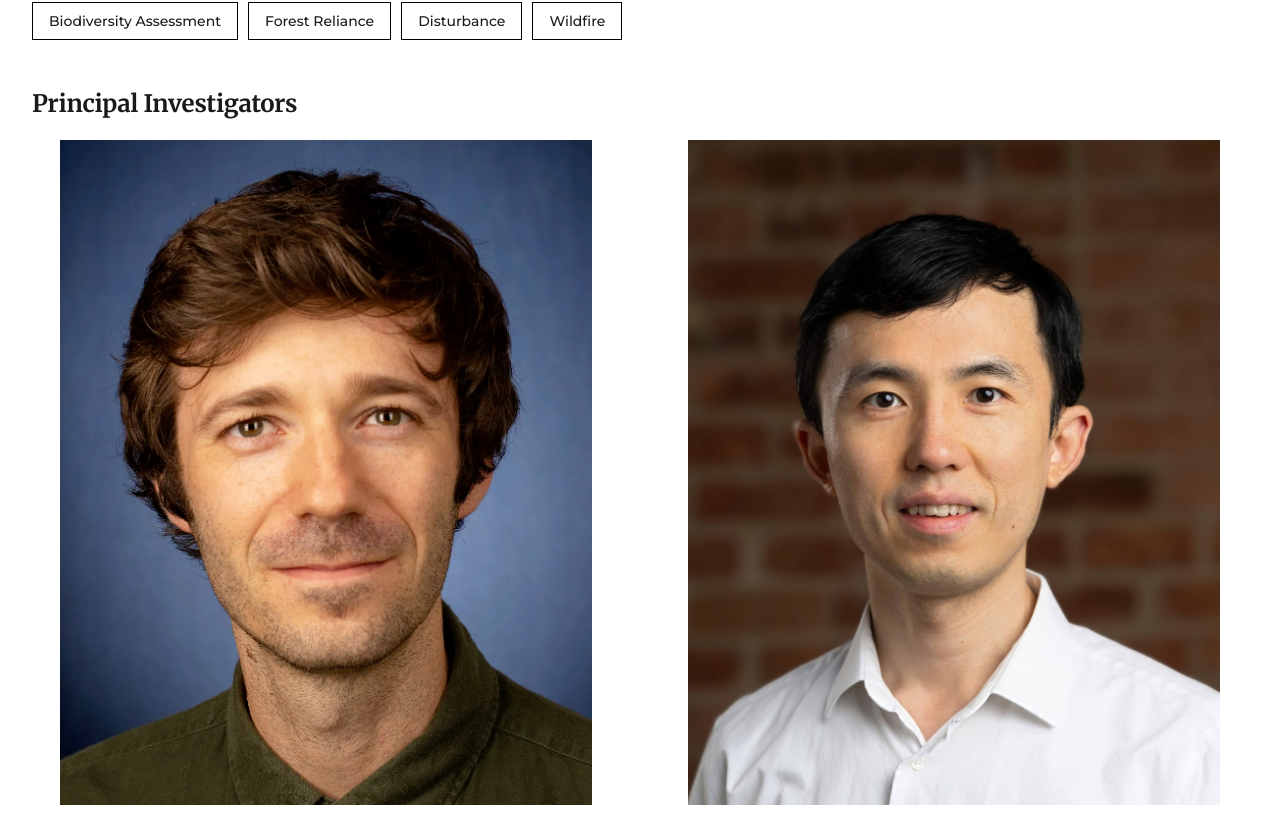
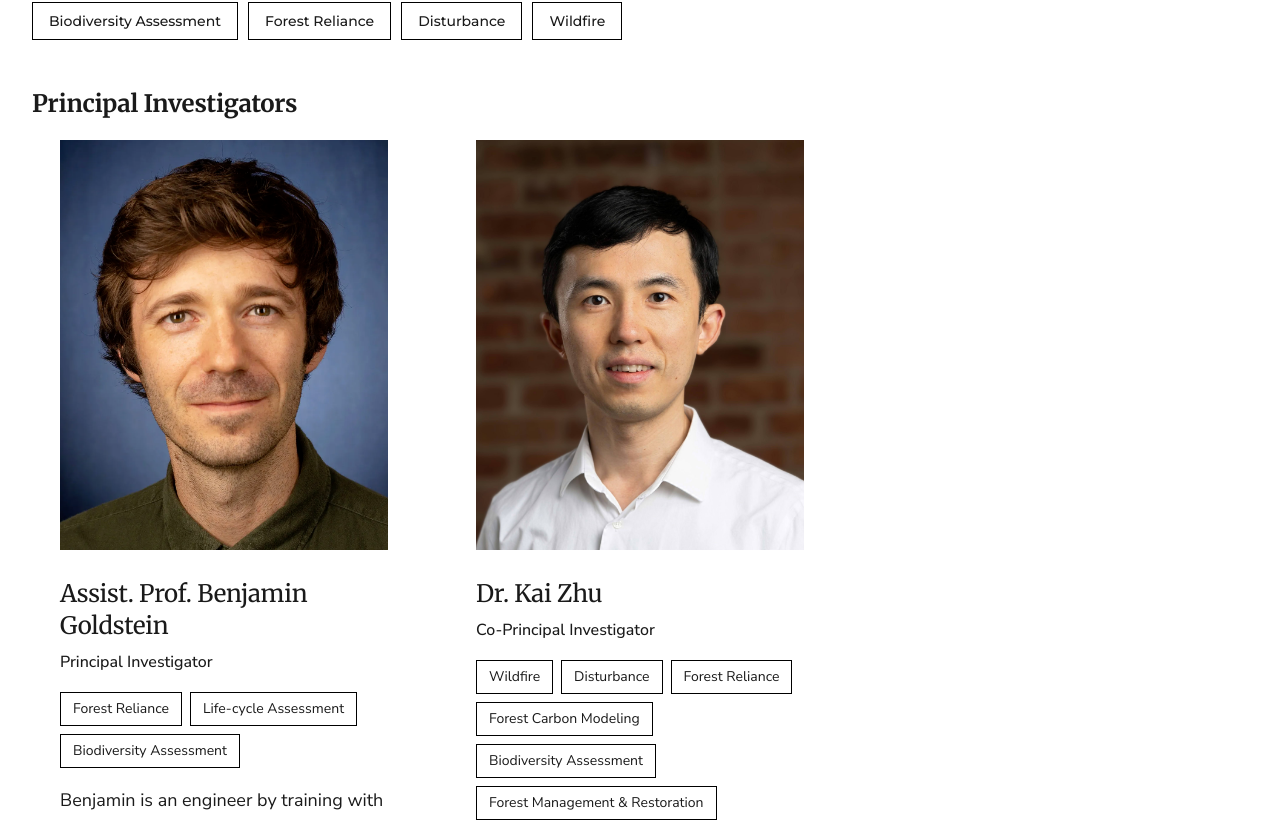
Before and after one commit to LASER-Project-UM/laser-project-um.github.io, a React (Vite) app: page /#/people in a window 1280 px wide. Shown: the part 429-1251 px from the top of the page. Built offline with nearby package versions, Linux system fonts and the light colour scheme.

Commit message:
Update LeadershipSection.tsx

```diff
--- a/src/app/components/people/LeadershipSection.tsx
+++ b/src/app/components/people/LeadershipSection.tsx
@@ -5,6 +5,6 @@ export function LeadershipSection({ investigators }: { investigators: Person[] }
   if (investigators.length === 0) return null;
   return <section className="mb-14">
     <h2 className="mb-5 text-2xl font-semibold">Principal Investigators</h2>
-    <div className="grid gap-x-10 gap-y-12 lg:grid-cols-2">{investigators.map((person) => <PersonCard key={person.name} person={person} />)}</div>
+    <div className="grid items-start gap-x-8 gap-y-12 md:grid-cols-2 xl:grid-cols-3">{investigators.map((person) => <PersonCard key={person.name} person={person} />)}</div>
   </section>;
 }
```
